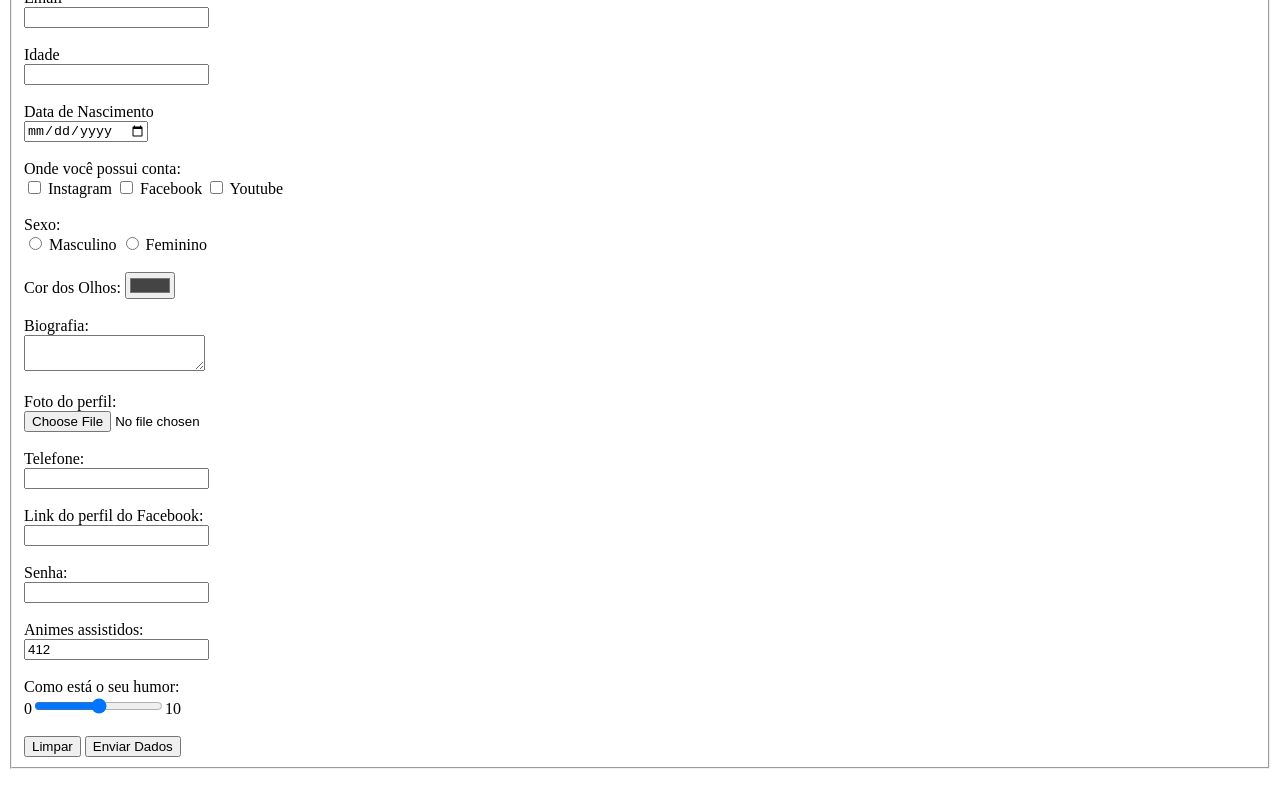
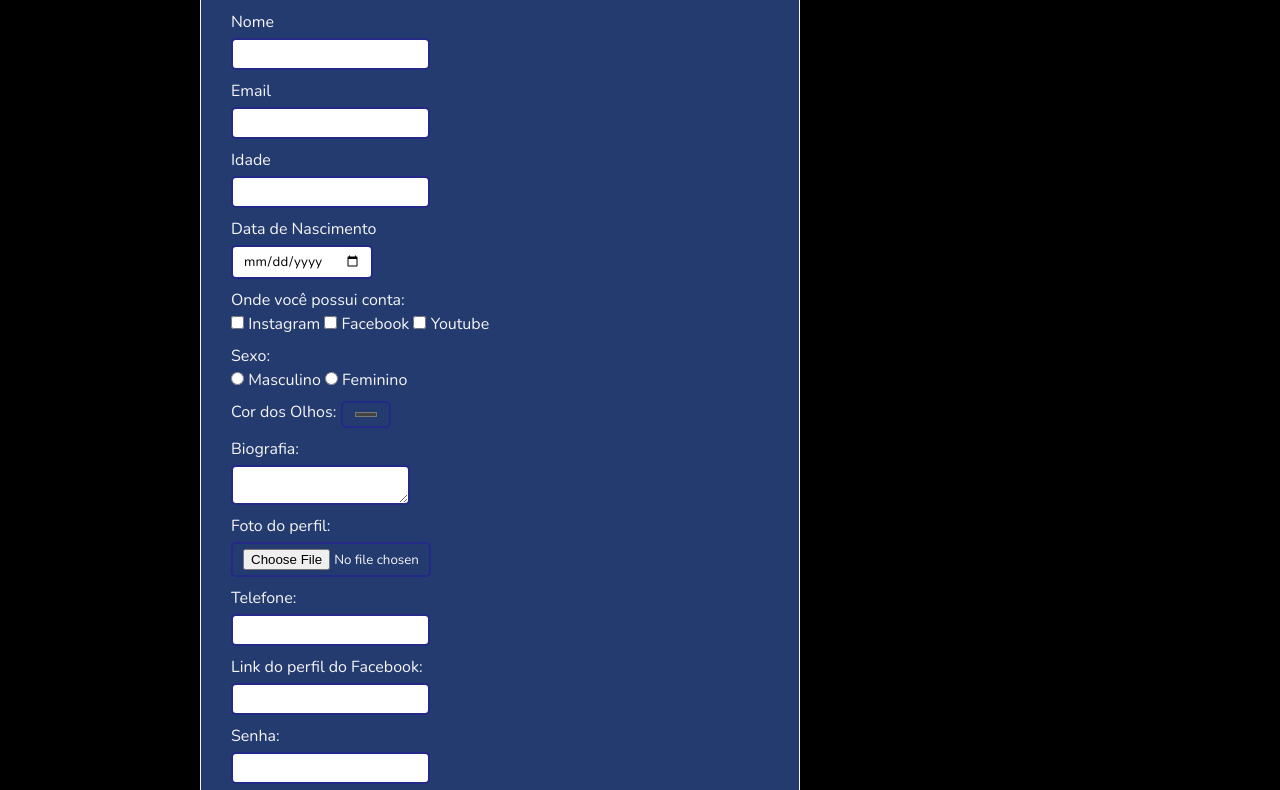
Before and after one commit to Luk4x/DevClub-Desafio2-Formulario, a plain HTML site: page index.html in a window 1280 px wide. Shown: the part 100-890 px from the top of the page. Drawn offline with nearby package versions, Linux system fonts and the light colour scheme.

Commit message:
added CSS

```diff
--- a/index.html
+++ b/index.html
@@ -7,85 +7,69 @@
     <meta name="viewport" content="width=device-width, initial-scale=1.0">
     <meta name="author" content="Lucas Maciel Francisco (Luk4x)">
     <link rel="shortcut icon" href="./assets/faviconluk4x.ico" type="image/x-icon">
+    <link rel="stylesheet" href="style.css">
+    <link rel="preconnect" href="https://fonts.googleapis.com">
+    <link rel="preconnect" href="https://fonts.gstatic.com" crossorigin>
+    <link href="https://fonts.googleapis.com/css2?family=Nunito:ital,wght@0,200;0,300;0,400;0,500;0,600;0,700;0,800;0,900;1,200;1,300;1,400;1,500;1,600;1,700;1,800;1,900&display=swap" rel="stylesheet">
     <title>Formulário</title>
 </head>
-
 <body>
     <form action="" method="POST" enctype="multipart/form-data">
-        <fieldset>
-            <legend>Cadastro</legend>
+        <h1>Cadastro</h1>
 
-            <label for="username">Nome</label><br>
+        <label for="username">Nome</label>
         <input name="username" id="username" type="text" autofocus required>
-            <br><br>
 
-            <label for="useremail">Email</label><br>
+        <label for="useremail">Email</label>
         <input name="useremail" id="useremail" type="email" required>
-            <br><br>
 
-            <label for="age">Idade</label><br>
+        <label for="age">Idade</label>
         <input name="age" id="age" type="number" min="12" required>
-            <br><br>
 
-            <label for="date">Data de Nascimento</label><br>
+        <label for="date">Data de Nascimento</label>
         <input name="date" id="date" type="date" required>
-            <br><br>
 
         <label>
-                Onde você possui conta:<br>
-                <input name="instagram" id="instagram" type="checkbox">
-                <label for="instagram">Instagram</label>
-                <input name="facebook" id="facebook" type="checkbox">
-                <label for="facebook">Facebook</label>
-                <input name="youtube" id="youtube" type="checkbox">
-                <label for="youtube">Youtube</label>
+            <p>Onde você possui conta:</p>
+            <input class="inline" name="instagram" id="instagram" type="checkbox">
+            <label class="inline" for="instagram">Instagram</label>
+            <input class="inline" name="facebook" id="facebook" type="checkbox">
+            <label class="inline" for="facebook">Facebook</label>
+            <input class="inline" name="youtube" id="youtube" type="checkbox">
+            <label class="inline" for="youtube">Youtube</label>
         </label>
-            <br><br>
 
         <label>
-                Sexo:<br>
-                <input name="gender" id="masculino" type="radio">
-                <label for="masculino">Masculino</label>
-                <input name="gender" id="feminino" type="radio">
-                <label for="feminino">Feminino</label>
+            <p>Sexo:</p>
+            <input class="inline" name="gender" id="masculino" type="radio">
+            <label class="inline" for="masculino">Masculino</label>
+            <input class="inline" name="gender" id="feminino" type="radio">
+            <label class="inline" for="feminino">Feminino</label>
         </label>
-            <br><br>
 
-            <label for="eye-color">Cor dos Olhos:</label>
-            <input name="eye-color" id="eye-color" type="color" value="#444444">
-            <br><br>
+        <label class="inline" for="eye-color">Cor dos Olhos:</label>
+        <input class="inline" name="eye-color" id="eye-color" type="color" value="#444444">
 
-            <label for="biography">Biografia:</label><br>
+        <label for="biography">Biografia:</label>
         <textarea name="biography" id="biography" required></textarea>
-            <br><br>
 
-            <label for="profile-photo">Foto do perfil:</label><br>
+        <label for="profile-photo">Foto do perfil:</label>
         <input name="profile-photo" id="profile-photo" type="file" accept="image/*" required>
-            <br><br>
 
-            <label for="tel-number">Telefone:</label><br>
+        <label for="tel-number">Telefone:</label>
         <input name="tel-number" id="tel-number" type="tel" required>
-            <br><br>
 
-            <label for="facebook-profile">Link do perfil do Facebook:</label><br>
+        <label for="facebook-profile">Link do perfil do Facebook:</label>
         <input name="facebook-profile" id="facebook-profile" type="url" required>
-            <br><br>
 
-            <label for="password">Senha:</label><br>
+        <label for="password">Senha:</label>
         <input name="password" id="password" type="password" minlength="6" maxlength="8" required>
-            <br><br>
 
-            <label for="animes">Animes assistidos:</label><br>
+        <label for="animes">Animes assistidos:</label>
         <input name="animes" id="animes" type="number" readonly value="412">
-            <br><br>
-
-            <label for="mood">Como está o seu humor:</label><br>
-            0<input name="mood" id="mood" type="range" min="0" max="10" step="1" value="5">10
-            <br><br>
 
         <button name="btn-reset" type="reset">Limpar</button>
         <button name="btn-submit" type="submit">Enviar Dados</button>
-        </fieldset>
     </form>
 </body>
 
--- /dev/null
+++ b/style.css
@@ -0,0 +1,86 @@
+* {
+    margin: 0;
+    padding: 0;
+    outline: none;
+    box-sizing: border-box;
+    font-family: 'Nunito', sans-serif;
+}
+
+body {
+    background-color: black;
+    height: 110vh;
+}
+
+form {
+    border: 1px solid whitesmoke;
+    background-color: #243B70;
+    display: inline-block;
+    position: absolute;
+    left: 200px;
+    top: 70px;
+    padding: 30px;
+    width: 600px;
+    border-radius: 5px;
+}
+
+h1 {
+    position: absolute;
+    top: -30px;
+    color: whitesmoke;
+}
+
+label, input, textarea {
+    display: block;
+}
+
+.inline {
+    display: inline;
+}
+
+label {
+    margin: 10px 0 5px 0;
+    color: whitesmoke;
+}
+
+input {
+    border: none;
+    border-radius: 5px;
+    padding: 5px 10px;
+    border: 2px solid #242887;
+}
+
+[type="checkbox"], [type="radio"], [type="color"] {
+    margin-top: 5px;
+}
+
+[type="color"] {
+    background-color: transparent;
+}
+
+textarea {
+    border-radius: 5px;
+    border: 2px solid #242887;
+}
+
+[type="file"] {
+    width: 200px;
+    color: whitesmoke;
+}
+
+[readonly] {
+    color: gray;
+    text-align: center;
+}
+
+button {
+    margin-top: 10px;
+}
+
+button:hover {
+    padding: 5px 10px;
+    background-color: whitesmoke;
+    border: 2px solid #242887;
+    color: #242887;
+    border-radius: 5px;
+    cursor: pointer;
+}
```
Lines whose indentation alone changed are shown as unchanged.
